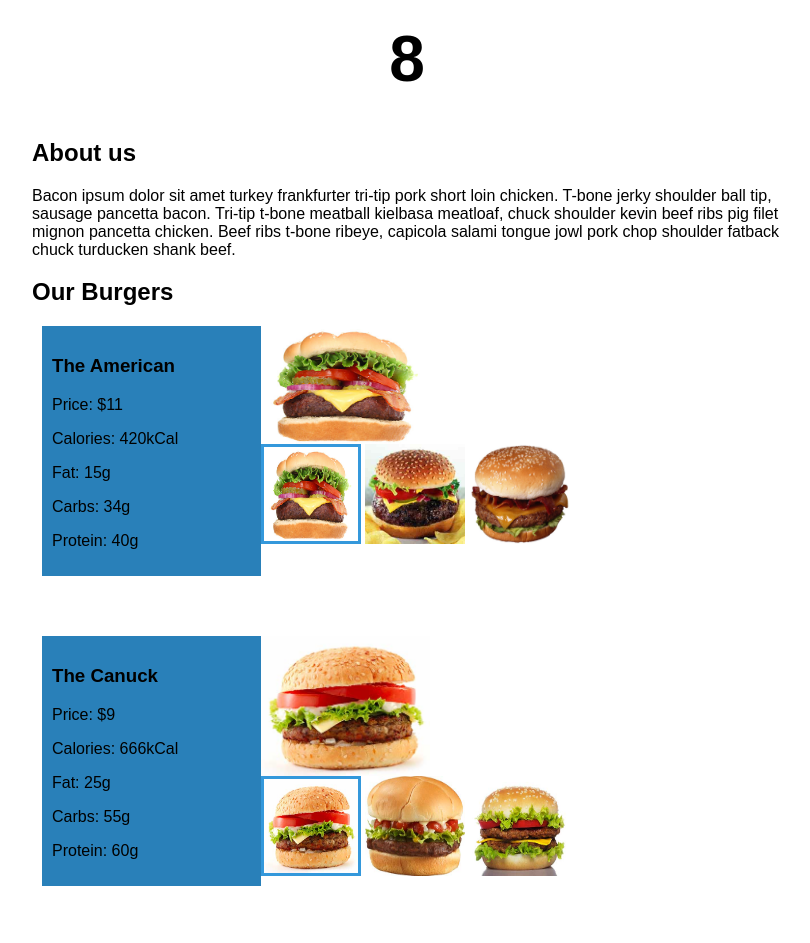
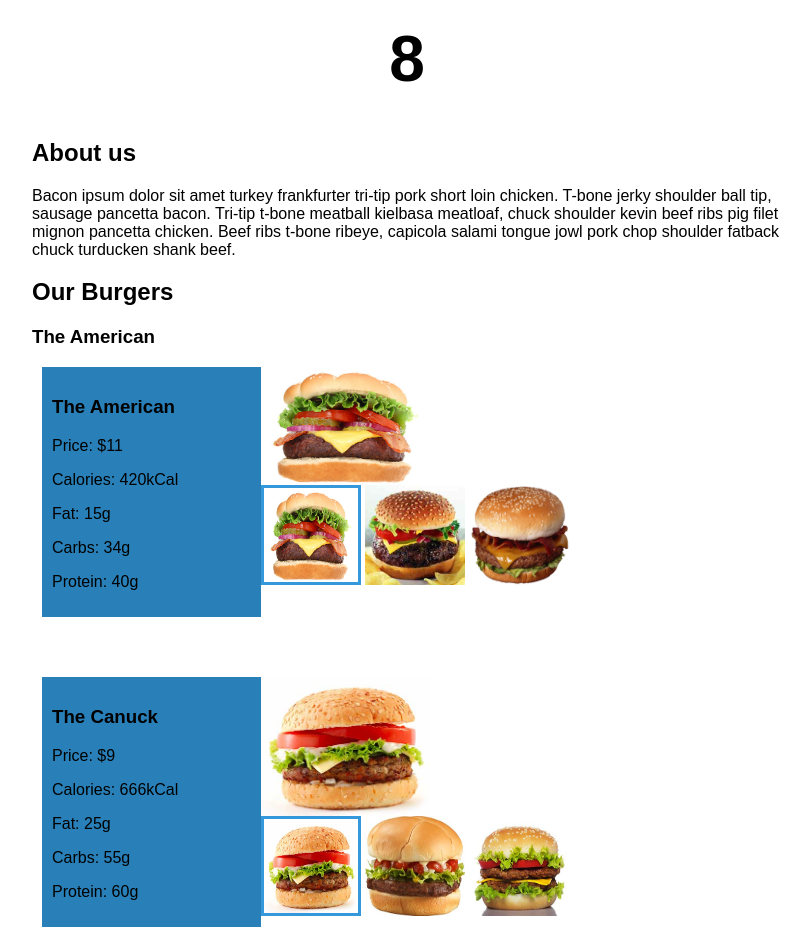
Before and after one commit to mattmcfad/Angular, a website: page index.html in a window 1280 px wide. Shown: the part 138-1081 px from the top of the page, without its empty margins (233-1043 px from the left). Drawn offline with Linux system fonts and the light colour scheme.

Commit message:
:ng: added controller & linked to HTML & output first burger's name

```diff
--- a/app.js
+++ b/app.js
@@ -1,3 +1,7 @@
 (function(){
 	var app = angular.module('store',[]);
+
+	app.controller('menuController',function(){
+		this.menu = menu;
+	});
 })();
--- a/index.html
+++ b/index.html
@@ -15,7 +15,8 @@
 		<h2>About us</h2>
 		<p>Bacon ipsum dolor sit amet turkey frankfurter tri-tip pork short loin chicken. T-bone jerky shoulder ball tip, sausage pancetta bacon. Tri-tip t-bone meatball kielbasa meatloaf, chuck shoulder kevin beef ribs pig filet mignon pancetta chicken. Beef ribs t-bone ribeye, capicola salami tongue jowl pork chop shoulder fatback chuck turducken shank beef.</p>
 		<h2>Our Burgers</h2>
-		<div class="burger-list">
+		<div class="burger-list" ng-controller="menuController as Menu">
+			<h3>{{Menu.menu[0].burger}}</h3>
 			<div class="burger clearfix">
 				<div class="half left">
 					<h3>The American</h3>
```
